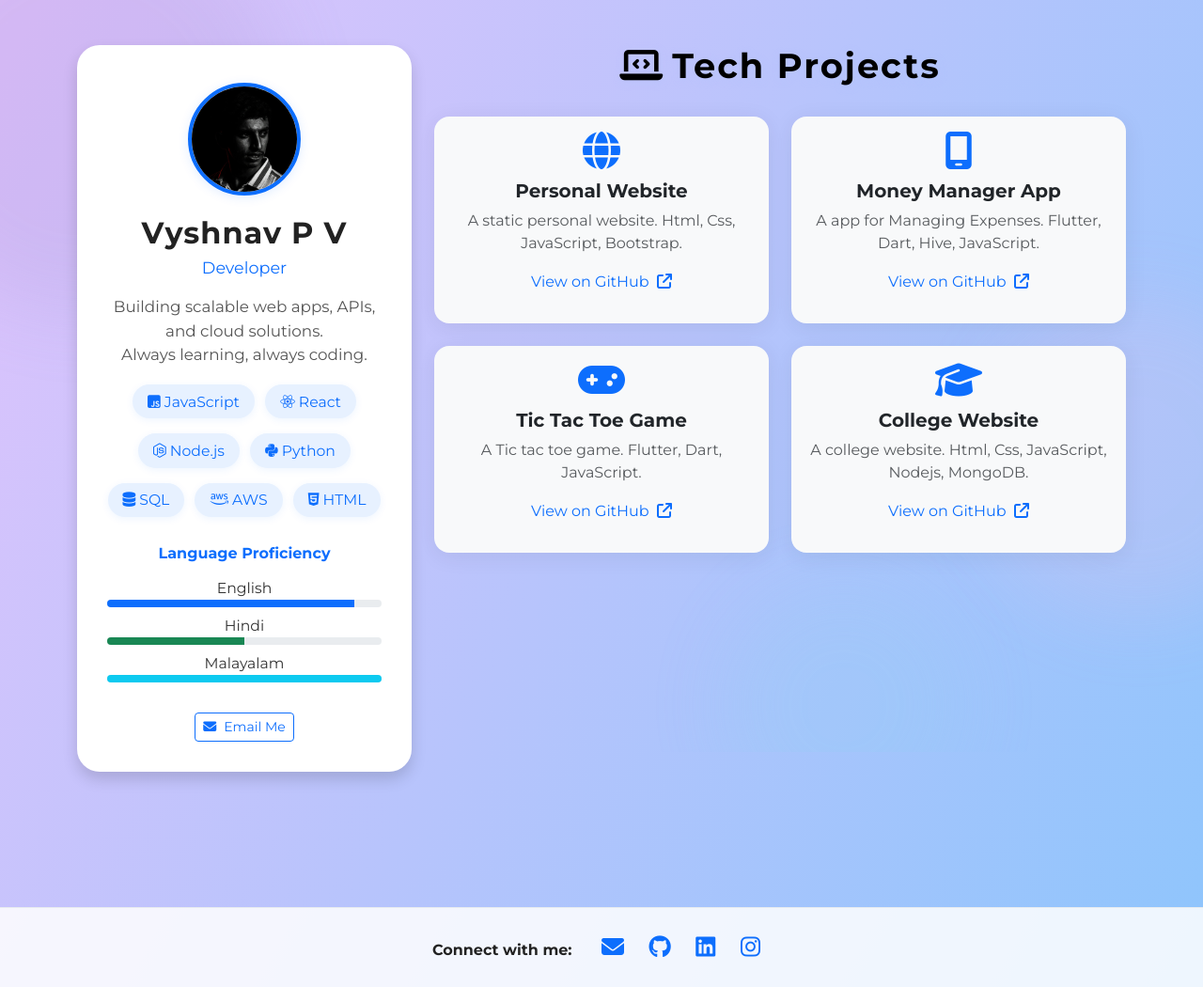
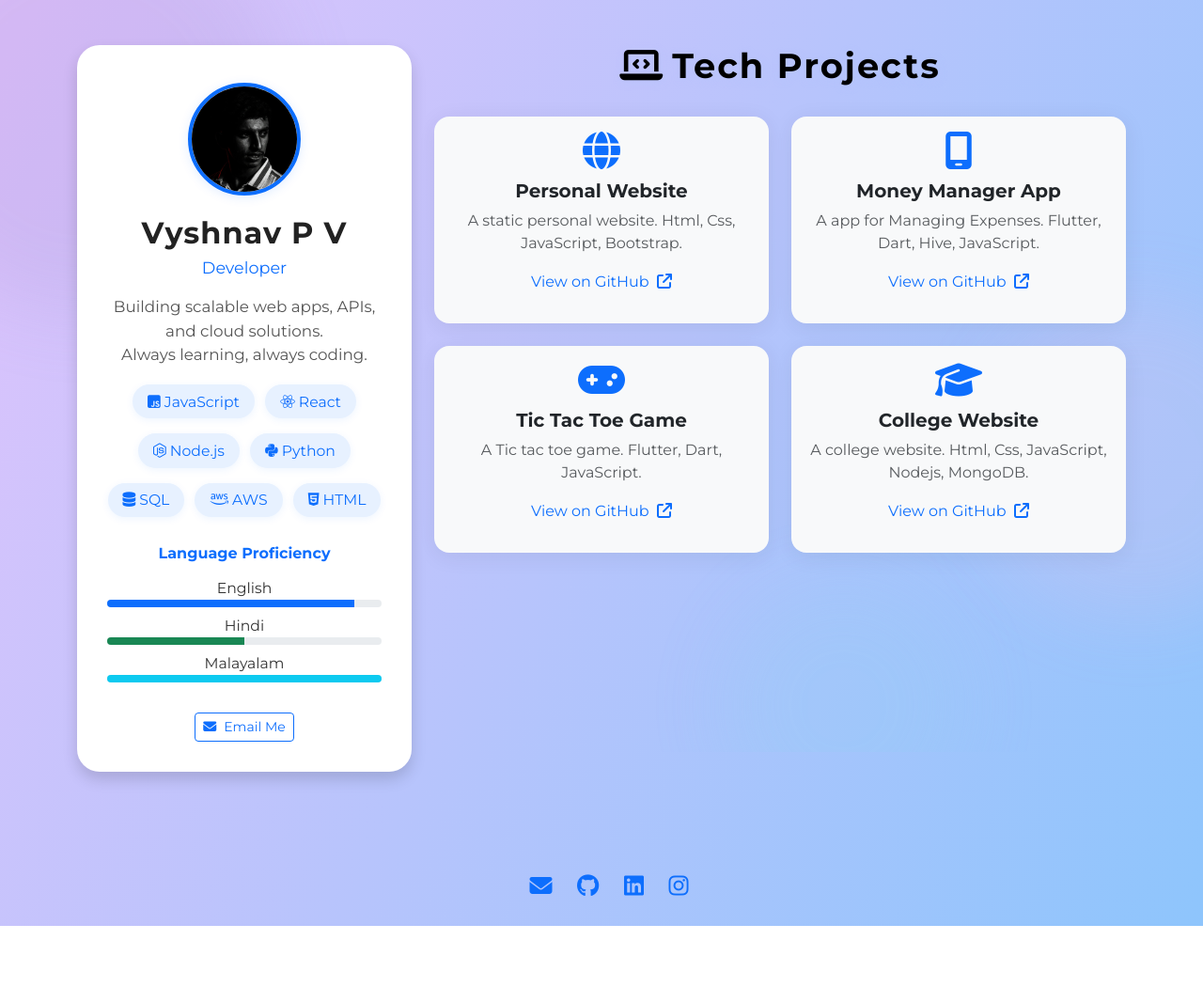
Before and after one commit to vyshnav121/Personal-Website, a plain HTML site: page index.html in a window 1280 px wide. Shown: the whole page at 94% size. After the commit the page ends 985 px from the top, so only its background shows below. Drawn offline with nearby package versions, Linux system fonts and the light colour scheme.

Commit message:
Not finished

```diff
--- a/index.html
+++ b/index.html
@@ -119,7 +119,7 @@
   <!-- Footer with social accounts -->
   <footer class="py-4">
     <div class="container text-center">
-      <span class="fw-semibold me-3">Connect with me:</span>
+      <span class="fw-semibold me-3"></span>
       <span class="footer-social">
         <a href="mailto:vyshnavpv77@gmail.com" title="Email"><i class="fa-solid fa-envelope"></i></a>
         <a href="https://github.com/vyshnav121" target="_blank" title="GitHub"><i class="fab fa-github"></i></a>
--- a/profile.css
+++ b/profile.css
@@ -147,11 +147,8 @@ body {
       margin-bottom: 0.7rem;
       color: #0d6efd;
     }
-    footer {
-      background: rgba(255,255,255,0.85);
-      border-top: 1px solid #e9ecef;
-      margin-top: 4rem;
-    }
+
+
     .footer-social a {
       margin: 0 0.7rem;
       color: #0d6efd;
```
